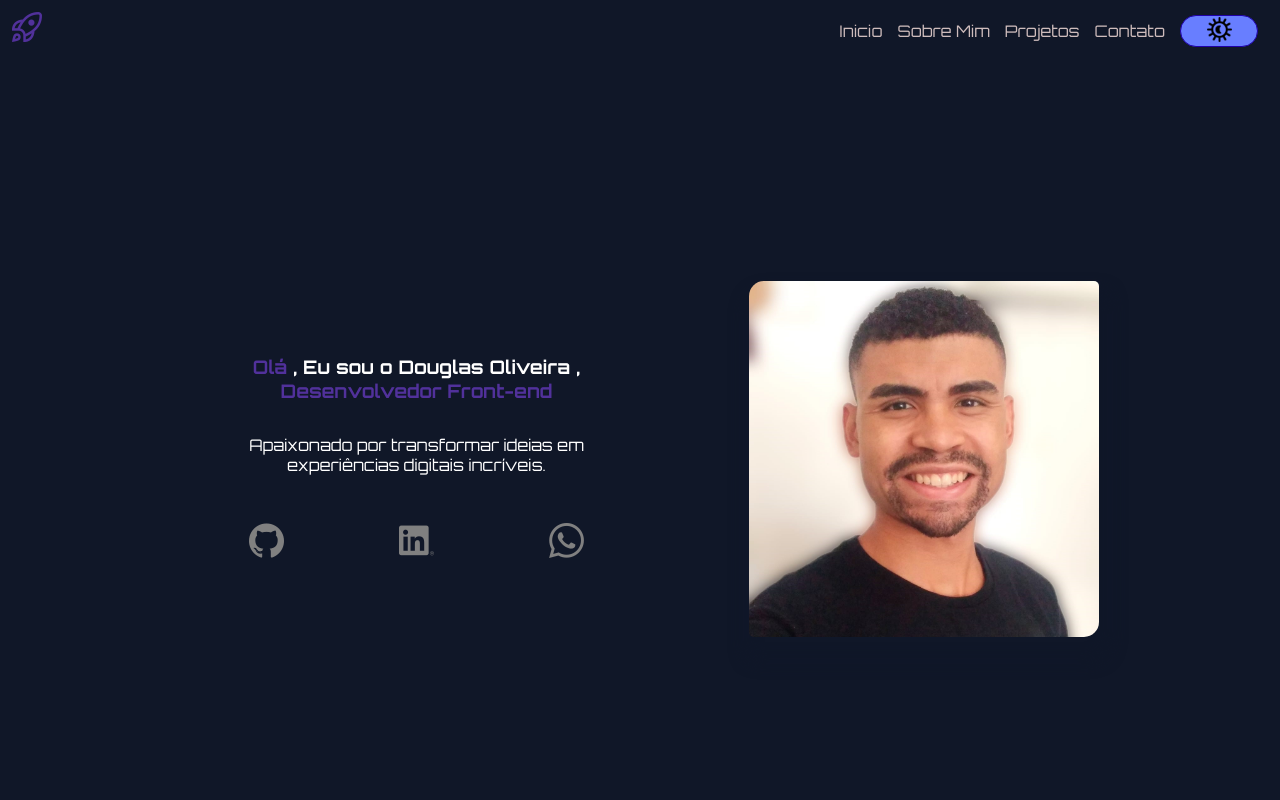
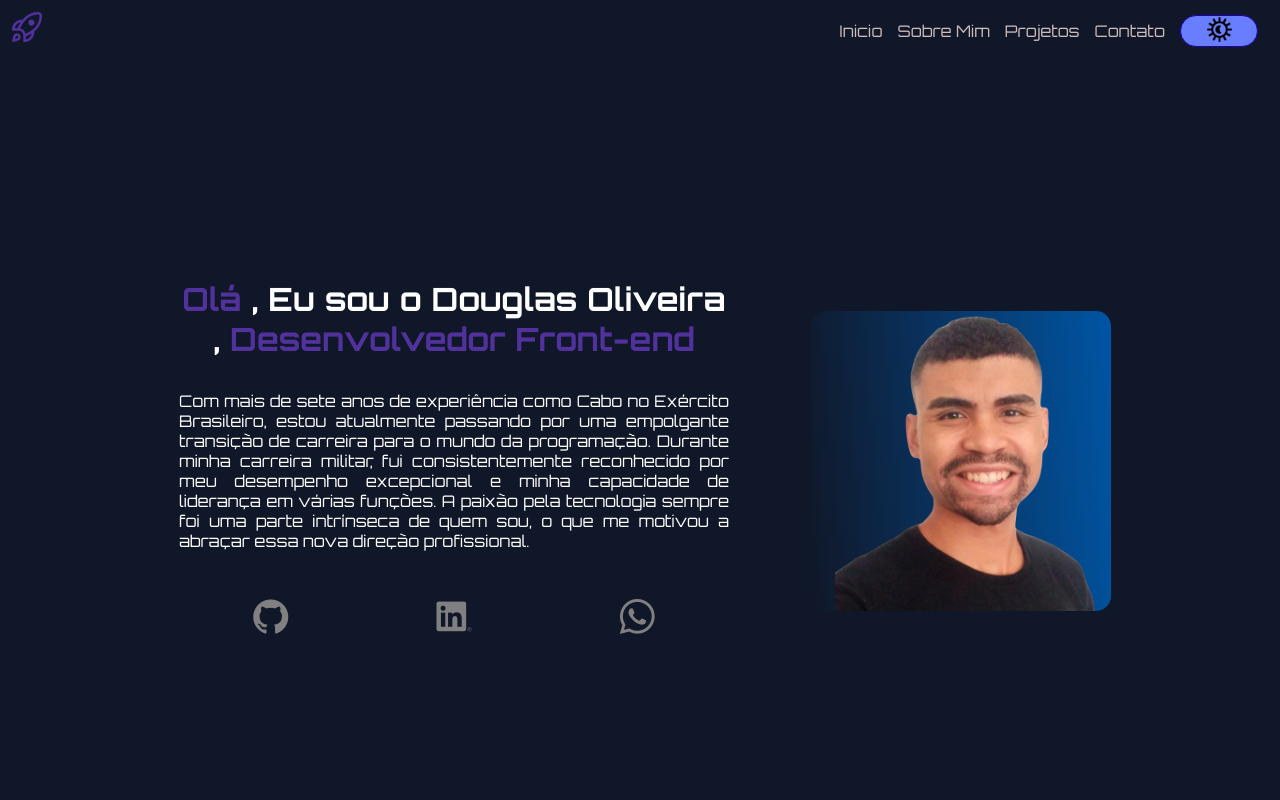
Before and after one commit to douglas1997silva/Douglas-oliveira, an Angular app: page / in a window 1280 px wide. Shown: the top 800 px of the page. Built offline with nearby package versions, Linux system fonts and the light colour scheme.

Commit message:
AtuaLIZANDO

```diff
--- a/src/app/components/banner/banner.component.css
+++ b/src/app/components/banner/banner.component.css
@@ -20,16 +20,27 @@
 }
 .container-titles{
   text-align: center;
-  width: 450px;
+  width: 550px;
   margin-left: 10px;
 }
 .container-titles >h1{
   color: var(--branco);
+  font-size: 32px;
+
+
 
 }
-
+p{
+  text-align: justify;
+}
+.container-titles >h1:hover {
+  color: var(--span);
+}
 span{
   color: var(--span);
+}
+span:hover{
+  color: var(--branco);
 }
 .lista{
   display: flex;
@@ -52,9 +63,23 @@ span{
 }
 
 .imga-douglas{
-  width: 350px;
-  border-radius: 15px 5px 15px 5px;
-  box-shadow: 4px 17px 16px 7px var(--azul-pro);
+  max-width: 300px;
+
+  margin-left: 47px;
+
+
+}
+.container-img{
+display: flex;
+align-items: center;
+justify-content: center;
+  width: 300px;
+  height: 300px;
+  background-image: linear-gradient( 85deg, var(--azul-pro), var(--fundo));
+  border-radius: 15px ;
+}
+.container-img:hover{
+  background-image: linear-gradient( 03deg, var(--fundo), var(--azul-pro));
 }
 p{
   color: var(--branco);
--- a/src/app/components/banner/banner.component.html
+++ b/src/app/components/banner/banner.component.html
@@ -5,7 +5,7 @@
   <div class="container">
     <div class="container-titles">
       <h1> <span>Olá</span> , Eu sou o Douglas Oliveira , <span>Desenvolvedor Front-end</span> </h1>
-      <p>Apaixonado por transformar ideias em experiências digitais incríveis.</p>
+      <p>Com mais de sete anos de experiência como Cabo no Exército Brasileiro, estou atualmente passando por uma empolgante transição de carreira para o mundo da programação. Durante minha carreira militar, fui consistentemente reconhecido por meu desempenho excepcional e minha capacidade de liderança em várias funções. A paixão pela tecnologia sempre foi uma parte intrínseca de quem sou, o que me motivou a abraçar essa nova direção profissional.</p>
       <ul class="lista">
         <li><a class="a" href="" target="_blank"><i class="fi fi-brands-github"></i></a></li>
         <li><a class="a" href="" target="_blank"><i class="fi fi-brands-linkedin"></i></a></li>
--- a/src/app/components/banner/banner.component.ts
+++ b/src/app/components/banner/banner.component.ts
@@ -7,7 +7,7 @@ import { Component, OnInit } from '@angular/core';
 
 })
 export class BannerComponent implements OnInit {
- imagem:string = "../../../assets/Douglas sorrindo 2 menor.jpg"
+ imagem:string = "../../../assets/DouglasOLiveira.png"
   constructor() { }
 
   ngOnInit(): void {
```
Also changed, not shown: src/assets/Douglas sorrindo 2 menor.jpg (deleted), src/assets/DouglasOLiveira.png (added).
